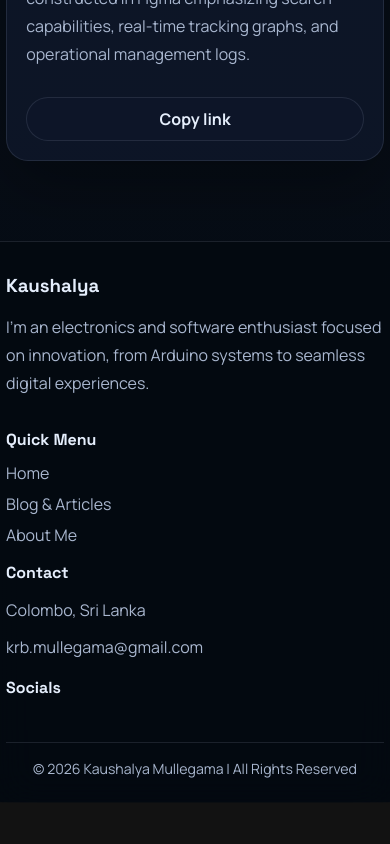
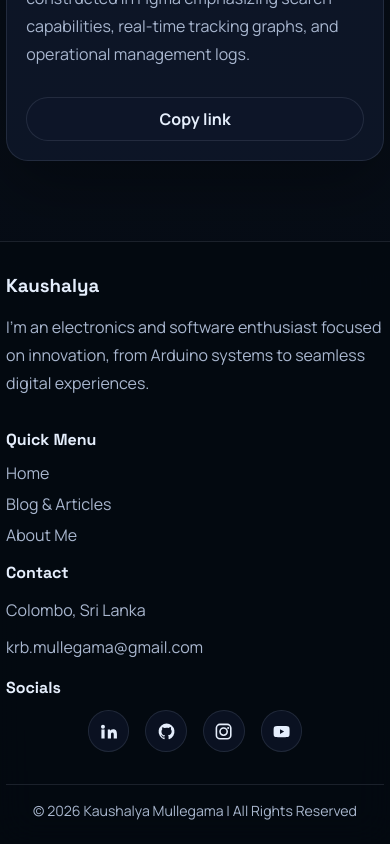
Before and after one commit to KRBAI/Kaushalya, a React (Vite) app: page / in a window 390 px wide. Shown: the part 3700-4544 px from the top of the page. Before the commit the page ends 4502 px from the top, so only its background shows below. Built offline with nearby package versions, Linux system fonts and the light colour scheme; no server answers; the database is empty.

Commit message:
Center mobile auth and switch social icons

```diff
--- a/src/components/Footer.jsx
+++ b/src/components/Footer.jsx
@@ -1,5 +1,46 @@
 import { useContent } from '../contexts/ContentContext';
 import { defaultContent } from '../data/defaultContent';
+
+function LinkedInIcon() {
+  return (
+    <svg viewBox="0 0 24 24" aria-hidden="true" focusable="false">
+      <path d="M4.98 3.5A2.5 2.5 0 1 1 4.97 8.5a2.5 2.5 0 0 1 .01-5ZM3 9.5h4v11H3v-11Zm7 0h3.8v1.5h.05c.53-1 1.84-2.05 3.78-2.05 4.04 0 4.79 2.66 4.79 6.12v5.43h-4v-4.82c0-1.15-.02-2.63-1.6-2.63-1.6 0-1.84 1.25-1.84 2.54v4.91h-4v-11Z" />
+    </svg>
+  );
+}
+
+function GitHubIcon() {
+  return (
+    <svg viewBox="0 0 24 24" aria-hidden="true" focusable="false">
+      <path d="M12 2a10 10 0 0 0-3.16 19.49c.5.09.68-.22.68-.48v-1.67c-2.77.6-3.35-1.18-3.35-1.18-.45-1.15-1.1-1.46-1.1-1.46-.9-.62.07-.61.07-.61 1 .07 1.53 1.03 1.53 1.03.88 1.5 2.3 1.07 2.86.82.09-.64.34-1.07.62-1.31-2.21-.25-4.54-1.1-4.54-4.88 0-1.08.38-1.96 1-2.65-.1-.24-.43-1.23.09-2.56 0 0 .84-.27 2.75 1.01A9.5 9.5 0 0 1 12 7.1c.85 0 1.7.12 2.5.34 1.9-1.28 2.74-1.01 2.74-1.01.52 1.33.2 2.32.1 2.56.62.69 1 1.57 1 2.65 0 3.8-2.33 4.63-4.55 4.88.35.3.67.89.67 1.79v2.65c0 .26.18.58.69.48A10 10 0 0 0 12 2Z" />
+    </svg>
+  );
+}
+
+function InstagramIcon() {
+  return (
+    <svg viewBox="0 0 24 24" aria-hidden="true" focusable="false">
+      <path d="M7.5 2h9A5.5 5.5 0 0 1 22 7.5v9a5.5 5.5 0 0 1-5.5 5.5h-9A5.5 5.5 0 0 1 2 16.5v-9A5.5 5.5 0 0 1 7.5 2Zm0 2A3.5 3.5 0 0 0 4 7.5v9A3.5 3.5 0 0 0 7.5 20h9a3.5 3.5 0 0 0 3.5-3.5v-9A3.5 3.5 0 0 0 16.5 4h-9Zm4.5 2.5A5.5 5.5 0 1 1 6.5 12 5.5 5.5 0 0 1 12 6.5Zm0 2A3.5 3.5 0 1 0 15.5 12 3.5 3.5 0 0 0 12 8.5Zm5.75-2.2a1.3 1.3 0 1 1-1.3 1.3 1.3 1.3 0 0 1 1.3-1.3Z" />
+    </svg>
+  );
+}
+
+function YouTubeIcon() {
+  return (
+    <svg viewBox="0 0 24 24" aria-hidden="true" focusable="false">
+      <path d="M21.8 7.2a2.77 2.77 0 0 0-1.95-1.96C18.1 5 12 5 12 5s-6.1 0-7.85.24A2.77 2.77 0 0 0 2.2 7.2 29.3 29.3 0 0 0 2 12a29.3 29.3 0 0 0 .2 4.8 2.77 2.77 0 0 0 1.95 1.96C5.9 19 12 19 12 19s6.1 0 7.85-.24a2.77 2.77 0 0 0 1.95-1.96A29.3 29.3 0 0 0 22 12a29.3 29.3 0 0 0-.2-4.8ZM10 15V9l5.2 3L10 15Z" />
+    </svg>
+  );
+}
+
+function SocialIcon({ label }) {
+  const normalized = label.toLowerCase();
+
+  if (normalized.includes('github')) return <GitHubIcon />;
+  if (normalized.includes('instagram')) return <InstagramIcon />;
+  if (normalized.includes('youtube')) return <YouTubeIcon />;
+  return <LinkedInIcon />;
+}
 
 function mergeSocialLinks(primaryLinks = [], fallbackLinks = []) {
   const merged = [...primaryLinks, ...fallbackLinks];
@@ -51,7 +92,7 @@ function Footer({ onNavigate }) {
           <div className="social-links">
             {socialLinks.map((link) => (
               <a key={link.label} href={link.href} target="_blank" rel="noreferrer" aria-label={link.label}>
-                <i className={link.icon} aria-hidden="true" />
+                <SocialIcon label={link.label} />
               </a>
             ))}
           </div>
--- a/src/styles.css
+++ b/src/styles.css
@@ -1182,6 +1182,24 @@ a {
   font-size: 1.2rem;
 }
 
+.social-links a {
+  display: inline-flex;
+  align-items: center;
+  justify-content: center;
+  width: 2.6rem;
+  height: 2.6rem;
+  border-radius: 999px;
+  border: 1px solid var(--border);
+  background: rgba(15, 23, 42, 0.7);
+  color: var(--text);
+}
+
+.social-links a svg {
+  width: 1.2rem;
+  height: 1.2rem;
+  fill: currentColor;
+}
+
 .site-footer__bar {
   padding: 1rem 0 1.5rem;
   border-top: 1px solid var(--border);
@@ -1280,7 +1298,7 @@ a {
 
   .auth-panel {
     position: fixed;
-    top: 63%;
+    top: 50%;
     left: 50%;
     right: auto;
     transform: translate(-50%, -50%);
```
Also changed, not shown: 5 other files (tests, documents, lock files or other folders).
